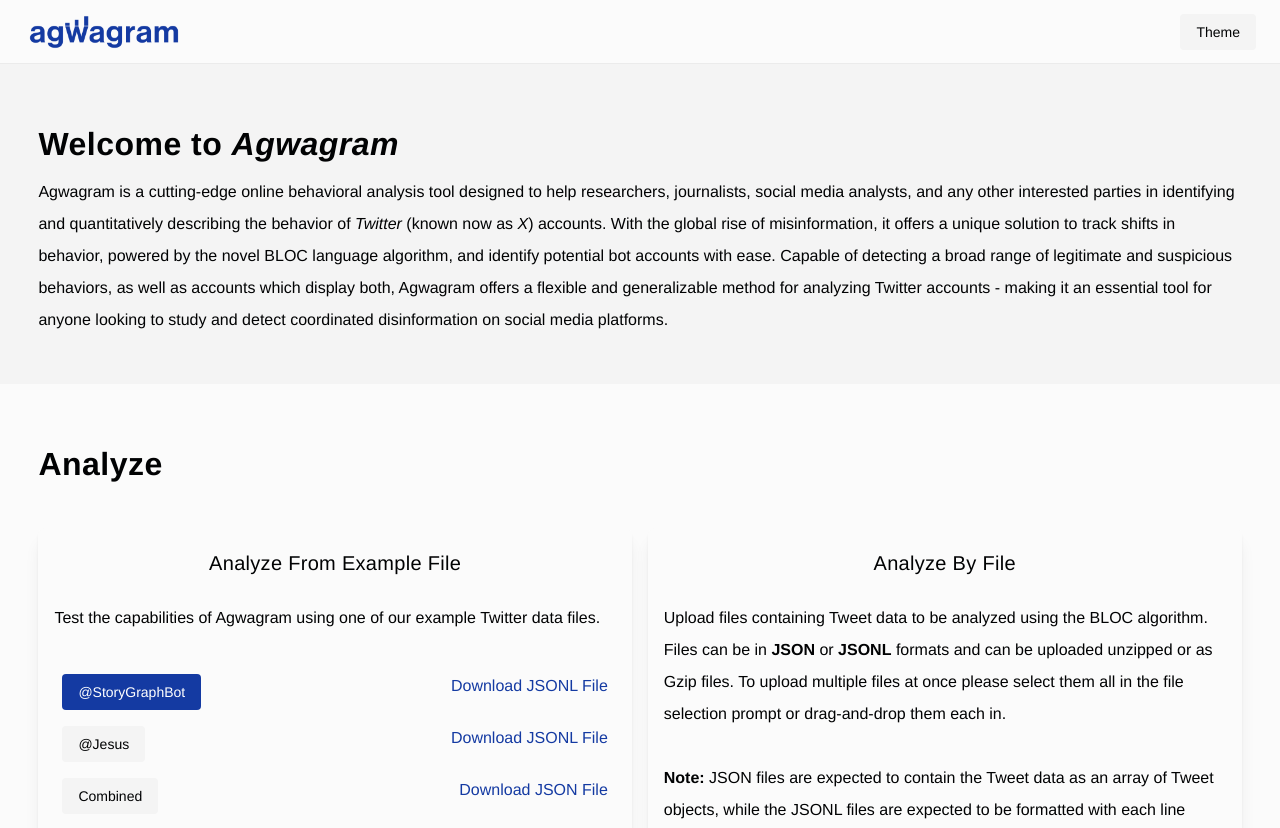
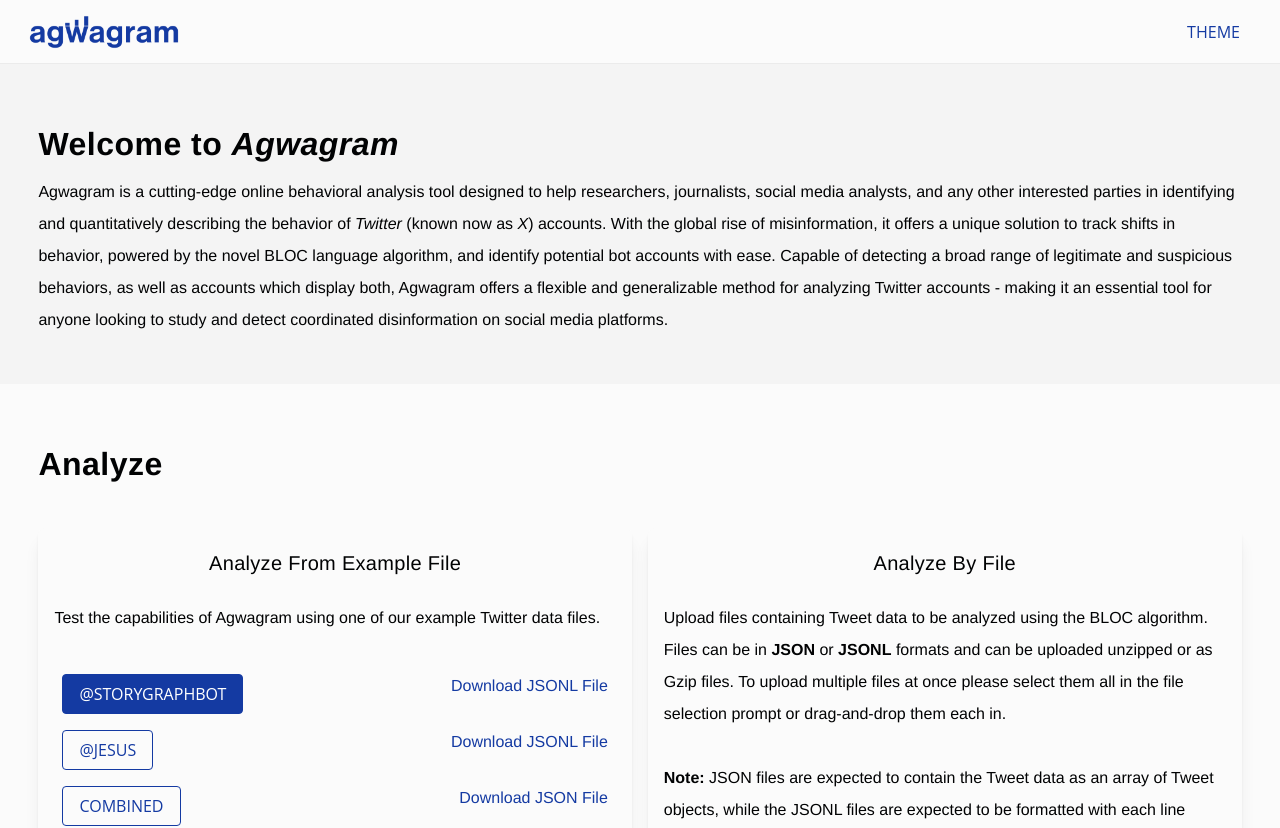
Before and after one commit to immacdonald/agwagram, a React (Vite) app in the folder agwagram/: page / in a window 1280 px wide. Shown: the top 828 px of the page. Built offline with nearby package versions, Linux system fonts and the light colour scheme; no server answers; a web font is replaced by a local one.

Commit message:
Integrated new buttons

```diff
--- a/agwagram/src/App.tsx
+++ b/agwagram/src/App.tsx
@@ -6,13 +6,13 @@ import Footer from "./components/Page/Footer";
 
 function App() {
   return (
-    <>
+  <div className={style.app}>
       <Header />
         <Routes>
           <Route path="/" Component={Home} />
         </Routes>
       <Footer />
-    </>
+    </div>
   );
 }
 
--- a/agwagram/src/components/Header.tsx
+++ b/agwagram/src/components/Header.tsx
@@ -3,6 +3,7 @@ import Logo from "../images/agwagram.png";
 import { Link } from "react-router-dom";
 import { AnalysisContext } from "../contexts/AnalysisContext";
 import { useContext } from "react";
+import Button from "./Input/Button";
 
 function Header() {
   const { setTheme } = useContext(AnalysisContext);
@@ -15,7 +16,7 @@ function Header() {
         </Link>
         <nav className={style.navigation}></nav>
         <div>
-          <button onClick={() => setTheme()}>Theme</button>
+          <Button onClick={() => setTheme()} label="Theme" />
         </div>
       </div>
     </header>
--- /dev/null
+++ b/agwagram/src/components/Input/Button.module.scss
@@ -0,0 +1,201 @@
+@use '../../styles' as *;
+
+@mixin outline($border, $borderHover, $borderSelected) {
+    border: 1px solid $border;
+
+    &:not([disabled]) {
+        &:hover,
+        &.active {
+            border-color: $borderHover;
+            background-color: var(--a-faint);
+        }
+
+        &:active {
+            border-color: $borderSelected;
+        }
+    }
+}
+
+@mixin ghost($hover) {
+    border: none;
+    background: transparent;
+
+    &:not([disabled]) {
+        &:hover,
+        &.active {
+            background-color: $hover;
+        }
+
+        &:active {
+            background-color: var(--a-dark);
+        }
+    }
+}
+
+@mixin filled($background, $backgroundHover, $backgroundSelected) {
+    background-color: $background;
+
+    &:not([disabled]) {
+        &:hover,
+        &.active {
+            background-color: $backgroundHover;
+        }
+
+        &:active {
+            background-color: $backgroundSelected;
+        }
+    }
+}
+
+.button {
+    // Remove regular button styling
+    background: none;
+    border: none;
+    text-decoration: none;
+    cursor: pointer;
+    text-align: center;
+
+    --v-size: 40px;
+    --v-internal: 24px;
+    --v-font: #{$font-md};
+
+    &.large {
+        --v-size: 64px;
+        --v-internal: 40px;
+    }
+
+    &.small {
+        --v-size: 32px;
+        --v-internal: 12px;
+        --v-font: #{$font-xs};
+    }
+
+    width: auto;
+
+    &.full {
+        width: 100%;
+    }
+
+    //min-width: var(--v-size);
+    height: var(--v-size);
+    display: flex;
+    align-items: center;
+    justify-content: center;
+    padding: $sm;
+    margin: 0;
+    font-family: 'Open Sans', sans-serif;
+    font-size: var(--v-font);
+    font-weight: $semi;
+    border-radius: $radius-sm;
+    text-transform: uppercase;
+
+    transition:
+        background var(--t-mid),
+        transform var(--t-mid),
+        box-shadow var(--t-mid),
+        border-color var(--t-mid),
+        outline var(--t-mid),
+        color var(--t-mid);
+
+    span {
+        height: var(--v-internal);
+        display: flex;
+        align-items: center;
+        justify-content: center;
+        text-wrap: nowrap;
+
+        &:not(:last-child) {
+            padding-right: $xs;
+        }
+    }
+
+    svg {
+        font-size: var(--v-size);
+        width: var(--v-internal);
+        height: var(--v-internal);
+    }
+
+    --v-light: var(--c-primary-light);
+    --v-medium: var(--c-primary);
+    --v-dark: var(--c-primary-dark);
+
+    &[data-mode='error'] {
+        --v-light: var(--c-critical);
+        --v-medium: var(--c-critical);
+        --v-dark: var(--c-bg-critical);
+    }
+
+    &.filled {
+        @include filled(var(--v-medium), var(--v-dark), var(--v-dark));
+        --v-text: var(--c-fg-on-primary);
+        --v-text-hover: var(--c-fg-on-primary);
+        --v-text-active: var(--c-fg-on-primary);
+    }
+
+    &.outline {
+        @include outline(var(--v-medium), var(--v-dark), var(--v-dark));
+        --v-text: var(--v-medium);
+        --v-text-hover: var(--v-medium);
+        --v-text-active: var(--v-dark);
+    }
+
+    &.ghost {
+        @include ghost(var(--a-faint));
+        --v-text: var(--c-primary);
+        --v-text-hover: var(--c-primary);
+        --v-text-active: var(--c-primary);
+    }
+
+    color: var(--v-text);
+
+    &.hasLabel {
+        padding: $sm $md;
+    }
+
+    &.smallIcon {
+        svg {
+            width: 20px !important;
+        }
+    }
+
+    &.rounded {
+        border-radius: var(--v-size);
+    }
+
+    &:not([disabled]) {
+        &:focus {
+            outline: none;
+            box-shadow: var(--shadow-low);
+        }
+
+        &:hover,
+        &.active {
+            color: var(--v-text-hover);
+        }
+
+        &:active {
+            color: var(--v-text-active);
+            filter: brightness(var(--f-active-brightness));
+        }
+    }
+
+    &.loading {
+        --v-color: var(--v-text);
+        --v-secondary-color: var(--v-text);
+        display: grid;
+        place-items: center;
+
+        > * {
+            grid-row: 1;
+            grid-column: 1;
+        }
+    }
+
+    &[disabled] {
+        background-color: var(--c-bg-light);
+        border: none;
+        color: var(--c-fg-light);
+        cursor: not-allowed;
+        filter: brightness(var(--f-disabled-brightness)) saturate(var(--f-disabled-saturation));
+    }
+}
--- /dev/null
+++ b/agwagram/src/components/Input/Button.tsx
@@ -0,0 +1,85 @@
+import classNames from 'classnames';
+import React, { CSSProperties, MouseEvent, useCallback, useMemo } from 'react';
+import { useNavigate } from 'react-router-dom';
+import Loading from '../Loading';
+import style from './Button.module.scss';
+
+type ButtonProps = {
+    label?: string;
+    size?: 'regular' | 'small' | 'large';
+    full?: boolean;
+    visual?: 'ghost' | 'outline' | 'filled';
+    mode?: 'error';
+    rounded?: boolean;
+    Icon?: any;
+    color?: boolean;
+    smallIcon?: boolean;
+    active?: boolean;
+    onClick?: React.MouseEventHandler<HTMLButtonElement>;
+    allowPropagation?: boolean;
+    link?: string;
+    isLoading?: boolean;
+    customStyle?: string;
+} & React.ButtonHTMLAttributes<HTMLButtonElement>; // Standard button attributes
+
+const Button: React.FC<ButtonProps> = ({
+    label,
+    size = 'regular',
+    full = false,
+    visual = 'ghost',
+    mode,
+    rounded = false,
+    Icon,
+    color = false,
+    smallIcon = false,
+    active = false,
+    onClick,
+    allowPropagation = false,
+    link,
+    isLoading = false,
+    customStyle,
+    ...rest
+}) => {
+    const buttonClasses = classNames(style.button, {
+        [style.large]: size == 'large',
+        [style.small]: size == 'small',
+        [style.full]: full,
+        [style.ghost]: visual == 'ghost',
+        [style.outline]: visual == 'outline',
+        [style.filled]: visual == 'filled',
+        [style.rounded]: rounded,
+        [style.color]: color,
+        [style.hasLabel]: !!label,
+        //[style.hasIcon]: !!icon,
+        [style.smallIcon]: smallIcon,
+        [style.loading]: isLoading,
+        [style.active]: active,
+        [customStyle ? customStyle : '']: !!customStyle
+    });
+
+    const navigate = useNavigate();
+
+    const handleMouseClick = useCallback((e: MouseEvent<HTMLButtonElement>) => {
+        if (!allowPropagation) {
+            e.stopPropagation();
+        }
+
+        if (onClick != undefined) {
+            onClick(e);
+        } else if (link != undefined) {
+            navigate(link);
+        }
+    }, []);
+
+    const visibility = useMemo(() => (isLoading ? ({ visibility: 'hidden' } as CSSProperties) : undefined), [isLoading]);
+
+    return (
+        <button className={buttonClasses} type="button" data-mode={mode} onClick={handleMouseClick} {...rest}>
+            {Icon && <Icon />}
+            {label && <span style={visibility}>{label}</span>}
+            {isLoading && <Loading size={24} thickness={3} color="inherit" secondaryColor="inherit" />}
+        </button>
+    );
+};
+
+export default Button;
--- a/agwagram/src/components/Page/Header.tsx
+++ b/agwagram/src/components/Page/Header.tsx
@@ -3,6 +3,7 @@ import Logo from "../../images/agwagram.png";
 import style from './Header.module.scss';
 import { useContext } from 'react';
 import { AnalysisContext } from '../../contexts/AnalysisContext';
+import Button from '../Input/Button';
 
 const Header: React.FC = () => {
     const { setTheme } = useContext(AnalysisContext);
@@ -15,7 +16,7 @@ const Header: React.FC = () => {
                 </Link>
                 <div className={style.navigation}>
                     <nav className={style.navLinks}>
-                        <button onClick={() => setTheme()}>Theme</button>
+                        <Button onClick={() => setTheme()} label="Theme" />
                     </nav>
                 </div>
             </div>
--- a/agwagram/src/components/cards/GridCard.tsx
+++ b/agwagram/src/components/cards/GridCard.tsx
@@ -3,6 +3,7 @@ import { TransformWrapper, TransformComponent } from "react-zoom-pan-pinch";
 import Card, { CardSize } from "./Card";
 import style from "./Card.module.scss";
 import { AnalysisContext } from "../../contexts/AnalysisContext";
+import Button from "../Input/Button";
 
 interface GridCardProps {
     title: string;
@@ -147,9 +148,9 @@ const GridCard: React.FC<GridCardProps> = ({
                                     </div>
                                 </TransformComponent>
                                 <div className={style.tools}>
-                                    <button onClick={() => zoomIn()}>+</button>
-                                    <button onClick={() => zoomOut()}>-</button>
-                                    <button onClick={() => resetTransform()}>x</button>
+                                    <Button onClick={() => zoomIn()} label="+" visual="filled"/>
+                                    <Button onClick={() => zoomOut()} label="-" visual="filled"/>
+                                    <Button onClick={() => resetTransform()} label="X" visual="filled"/>
                                 </div>
                             </div>
                         )
--- a/agwagram/src/styles/base/_color.scss
+++ b/agwagram/src/styles/base/_color.scss
@@ -51,6 +51,7 @@ html[data-theme="light"] {
   --c-fg-theme-inverse: var(--c-grey-1);
   --c-primary-fade: #{color.scale($primary, $lightness: 70%)};
   --c-primary-light: #{color.scale($primary, $lightness: 10%)};
+  --c-primary-dark: #{color.scale($primary, $lightness: -25%)};
 
   // Background
   --c-bg-theme-light: var(--c-grey-1);
@@ -71,6 +72,7 @@ html[data-theme="dark"] {
   --c-fg-theme-inverse: var(--c-grey-10);
   --c-primary-fade: #{color.scale($primary, $lightness: -40%)};
   --c-primary-light: #{color.scale($primary, $lightness: -10%)};
+  --c-primary-dark: #{color.scale($primary, $lightness: -25%)};
 
   // Background
   --c-bg-theme-light: var(--c-grey-10);
--- a/agwagram/src/views/Analyze.tsx
+++ b/agwagram/src/views/Analyze.tsx
@@ -7,6 +7,7 @@ import { API_URL } from "../Global";
 import Results from "./Results";
 import { Link } from "react-router-dom";
 import Loading from "../components/Loading";
+import Button from "../components/Input/Button";
 
 const Analyze: React.FC = () => {
     const { results, setResults } = useContext(AnalysisContext);
@@ -72,7 +73,7 @@ const Analyze: React.FC = () => {
         return (
 
             <div className={style.example}>
-                <button onClick={() => submitJsonFile(file)} style={file == selectedExample ? customStyle : undefined}>{title}</button>
+                <Button onClick={() => submitJsonFile(file)} style={file == selectedExample ? customStyle : undefined} label={title}  visual="outline" />
                 <Link to={`/static/${file}`} target="_blank" download>
                     Download {format} File
                 </Link>
```
